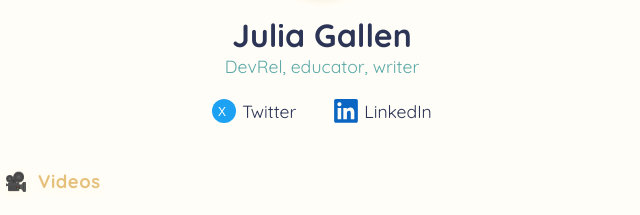
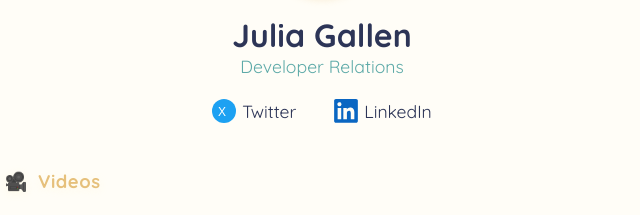
Before and after one commit to Avvrik/Portfolio, a plain HTML site: page index.html in a window 1280 px wide. Shown: the part 199-414 px from the top of the page, 318-958 px from the left. Drawn offline with Linux system fonts and the light colour scheme.

Commit message:
Update index.html

```diff
--- a/index.html
+++ b/index.html
@@ -230,7 +230,7 @@
   <div class="card">
     <div class="portrait"><img src="Jules.png" alt="Portrait"></div>
     <div class="name">Julia Gallen</div>
-    <div class="role">DevRel, educator, writer</div>
+    <div class="role">Developer Relations</div>
     <div class="sidebar-links">
       <a href="https://x.com/Jules_Gallen" target="_blank" title="Twitter">
         <svg width="24" height="24" viewBox="0 0 36 36" fill="none" xmlns="http://www.w3.org/2000/svg" style="vertical-align:middle;"><circle cx="18" cy="18" r="18" fill="#1DA1F2"/><text x="9" y="26" font-size="18" fill="#fff" font-family="Arial, sans-serif">X</text></svg>
```
